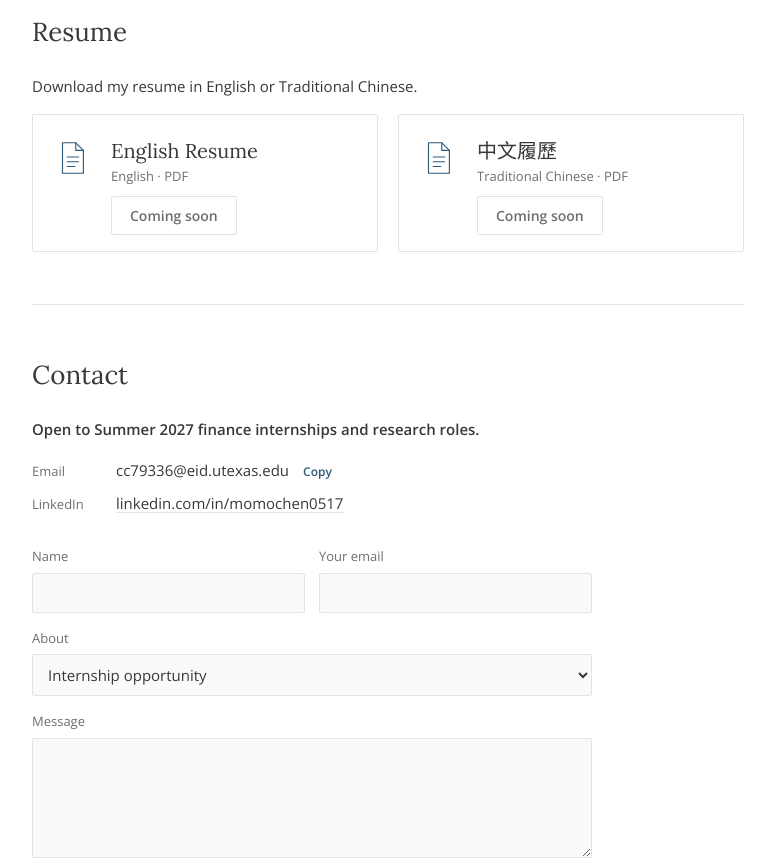
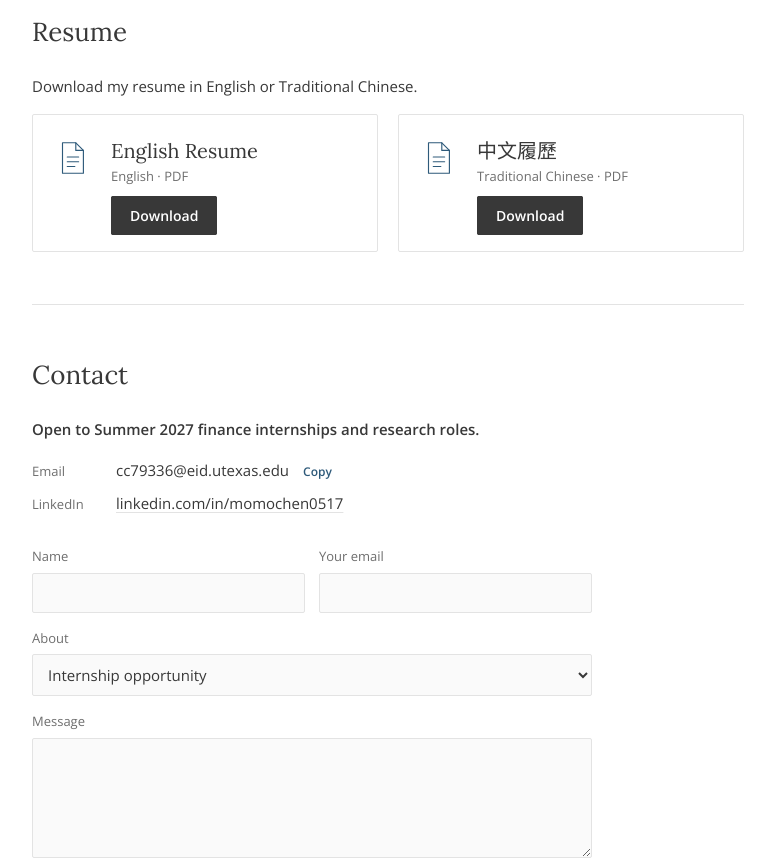
Before and after one commit to CMOMO7581/momo-website, a Next.js app: page / in a window 1280 px wide. Shown: the part 3720-4580 px from the top of the page, without its empty margins (252-1027 px from the left). Built offline with nearby package versions, Linux system fonts and the light colour scheme; a web font is replaced by a local one.

Commit message:
Download resumes from public/resume with the download attribute
Each Download button links to /resume/Momo-Chen-Resume-{EN,ZH}.pdf. The
build checks whether the PDF exists, so the "Coming soon" state only
shows until the file is added.

Co-Authored-By: Claude Opus 5.5 <noreply@anthropic.com>

```diff
--- a/components/Portfolio.tsx
+++ b/components/Portfolio.tsx
@@ -1,3 +1,5 @@
+import { existsSync } from "node:fs";
+import { join } from "node:path";
 import { getCopy, type Key, type Lang } from "@/lib/content";
 import { ChartBg } from "./ChartBg";
 import { ContactForm } from "./ContactForm";
@@ -8,6 +10,13 @@ import { ThemeToggle } from "./ThemeToggle";
 const EMAIL = "cc79336@eid.utexas.edu";
 const LINKEDIN = "https://www.linkedin.com/in/momochen0517";
 
+const RESUMES = { en: "/resume/Momo-Chen-Resume-EN.pdf", zh: "/resume/Momo-Chen-Resume-ZH.pdf" };
+
+// Checked at build time: a button only becomes a download once its PDF is in public/resume/.
+function resumeReady(href: string) {
+  return existsSync(join(process.cwd(), "public", href));
+}
+
 const docIcon = (
   <svg className="picto" viewBox="0 0 40 40" aria-hidden="true"><path d="M10 4h14l8 8v24H10z" /><path d="M24 4v8h8" /><path d="M15 19h12M15 24h12M15 29h8" /></svg>
 );
@@ -16,6 +25,10 @@ export function Portfolio({ lang }: { lang: Lang }) {
   const t = getCopy(lang);
   // Copy may contain inline markup (<strong>, <span class="fig">, links), so it is rendered as HTML.
   const h = (k: Key) => ({ dangerouslySetInnerHTML: { __html: t[k] } });
+  const resumeButton = (which: keyof typeof RESUMES) =>
+    resumeReady(RESUMES[which])
+      ? <a className="btn" href={RESUMES[which]} download {...h("r.dl")} />
+      : <a className="btn" aria-disabled="true">{t["ui.soon"]}</a>;
 
   return (
     <>
@@ -170,7 +183,7 @@ export function Portfolio({ lang }: { lang: Lang }) {
                 <div>
                   <h3 lang="en">English Resume</h3>
                   <p className="meta" {...h("r.en.m")} />
-                  <a className="btn" aria-disabled="true">{t["ui.soon"]}</a>
+                  {resumeButton("en")}
                 </div>
               </div>
               <div className="resume-opt">
@@ -178,7 +191,7 @@ export function Portfolio({ lang }: { lang: Lang }) {
                 <div>
                   <h3 lang="zh-Hant">中文履歷</h3>
                   <p className="meta" {...h("r.zh.m")} />
-                  <a className="btn" aria-disabled="true">{t["ui.soon"]}</a>
+                  {resumeButton("zh")}
                 </div>
               </div>
             </div>
```
Also changed, not shown: 1 other file (tests, documents, lock files or other folders).
